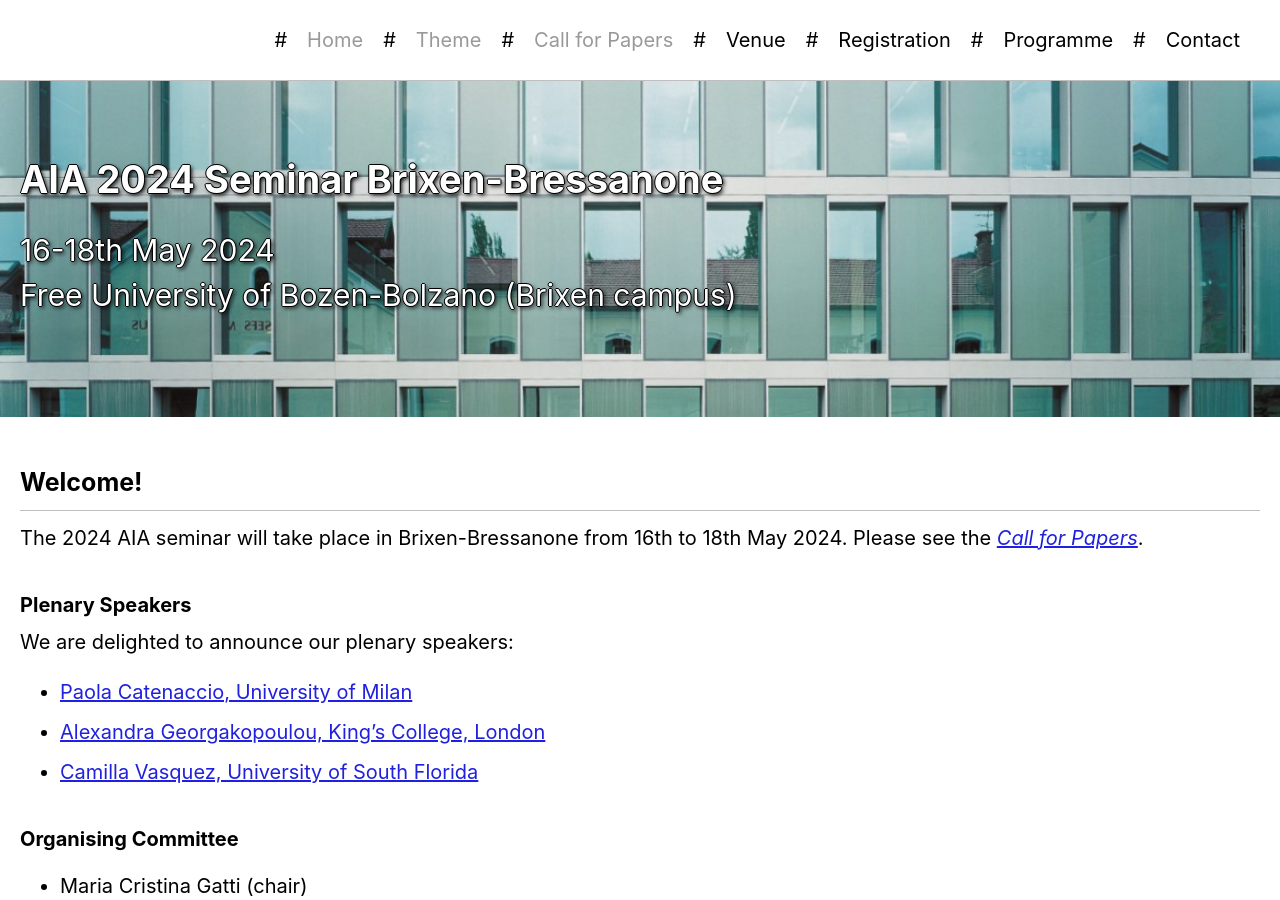
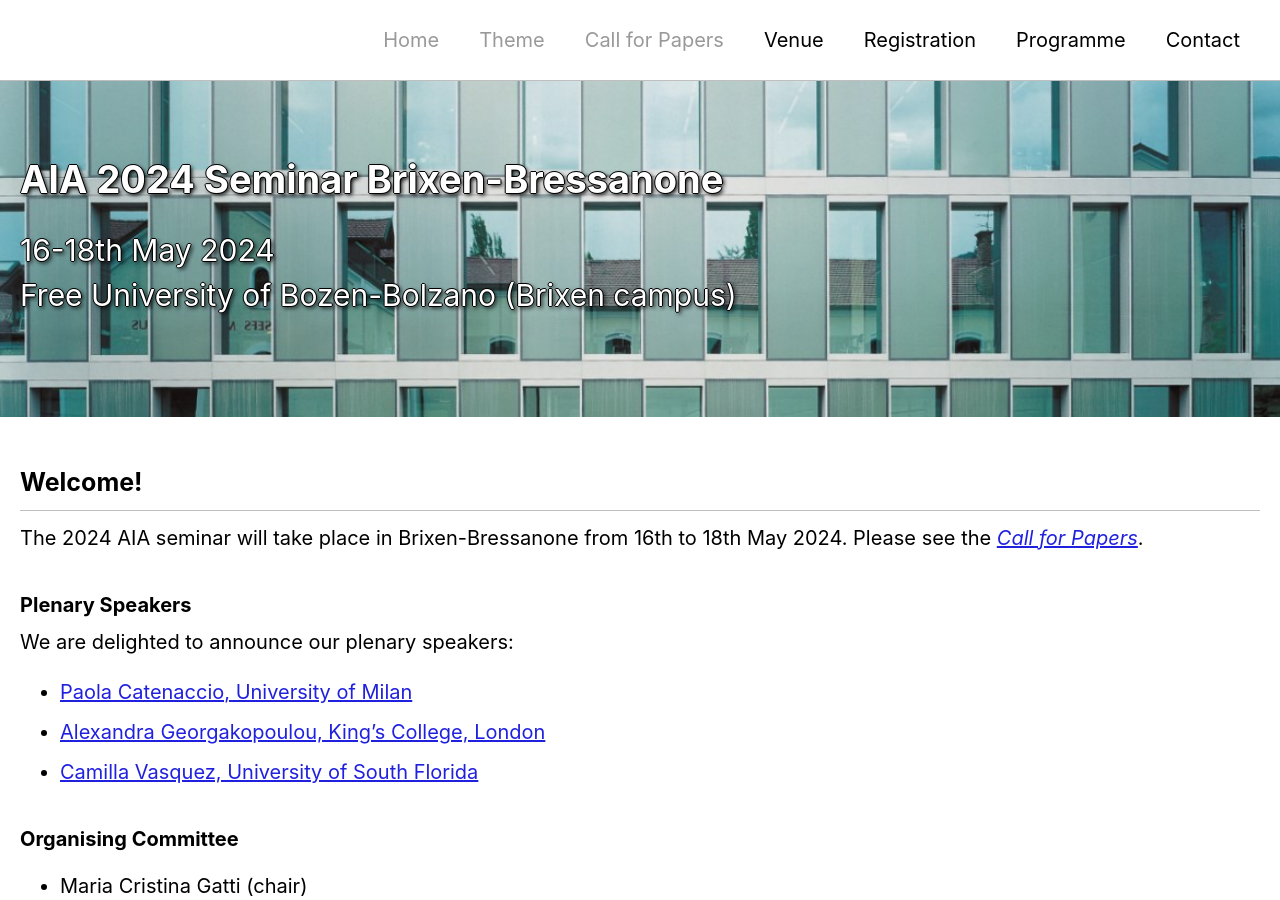
Before and after one commit to gfburton/aiabrixen2024, a Jekyll site: the page built from _pages/home.md, in a window 1280 px wide and 900 px high. Built offline with Jekyll 4.4.1, drawn with Linux system fonts in a browser that asks for light colours; cached includes are drawn as plain includes; nearby versions of some CDN libraries.

Commit message:
Update masthead.html

```diff
--- a/_includes/masthead.html
+++ b/_includes/masthead.html
@@ -25,8 +25,7 @@ color:#CCCCCC
             {%- else -%}
               {%- assign url = link.url | relative_url -%}
             {%- endif -%}
-
-            #{%- if link.title contains 'Blog' or link.title contains 'Registration' or link.title contains 'Proceedings' or link.title contains 'Program' or link.title contains 'Committees' or link.title contains 'Venue' or link.title contains 'Volunteers' or link.title contains 'FAQ' or link.title contains 'Calls' or link.title contains 'Ethics' or  link.title contains 'Participants Info' or link.title contains 'Sponsors' or link.title contains 'Contact'-%}
+            {%- if link.title contains 'Blog' or link.title contains 'Registration' or link.title contains 'Proceedings' or link.title contains 'Program' or link.title contains 'Committees' or link.title contains 'Venue' or link.title contains 'Volunteers' or link.title contains 'FAQ' or link.title contains 'Calls' or link.title contains 'Ethics' or  link.title contains 'Participants Info' or link.title contains 'Sponsors' or link.title contains 'Contact'-%}
               <li class="masthead__menu-item">
                 <a href="{{ url }}" {% if link.description %}title="{{ link.description }}"{% endif %}>{{ link.title }}</a>
               </li>
```
